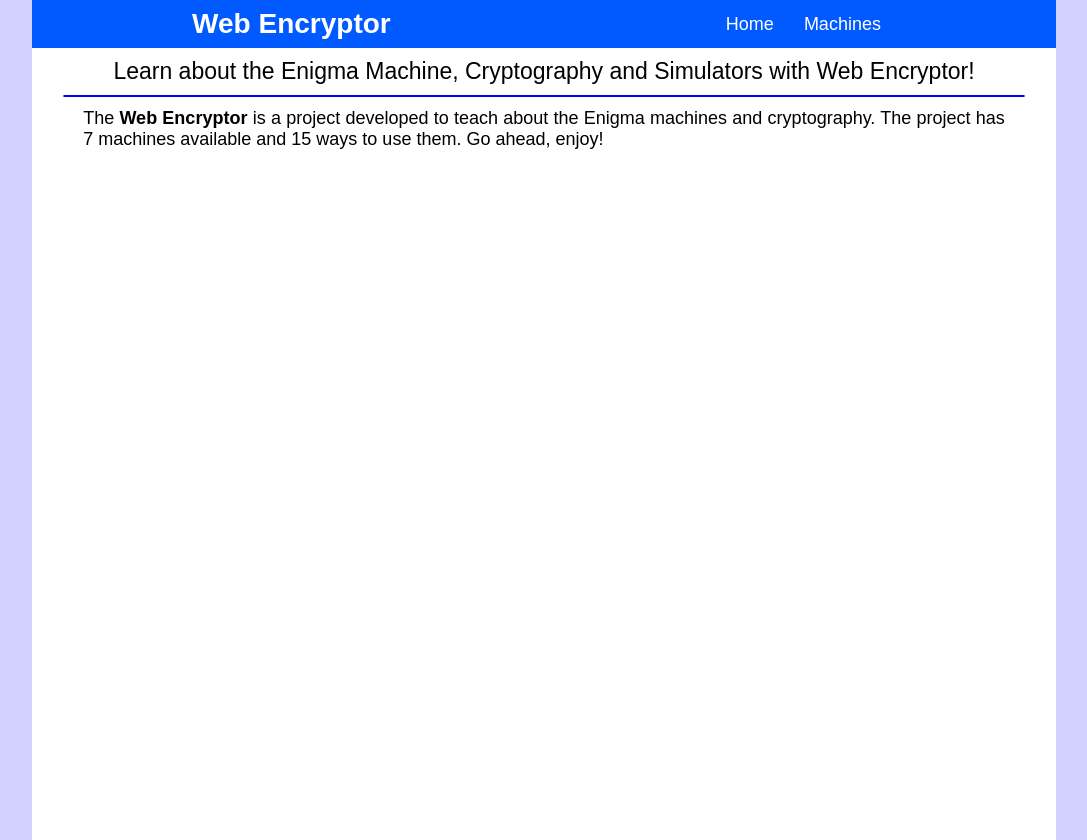
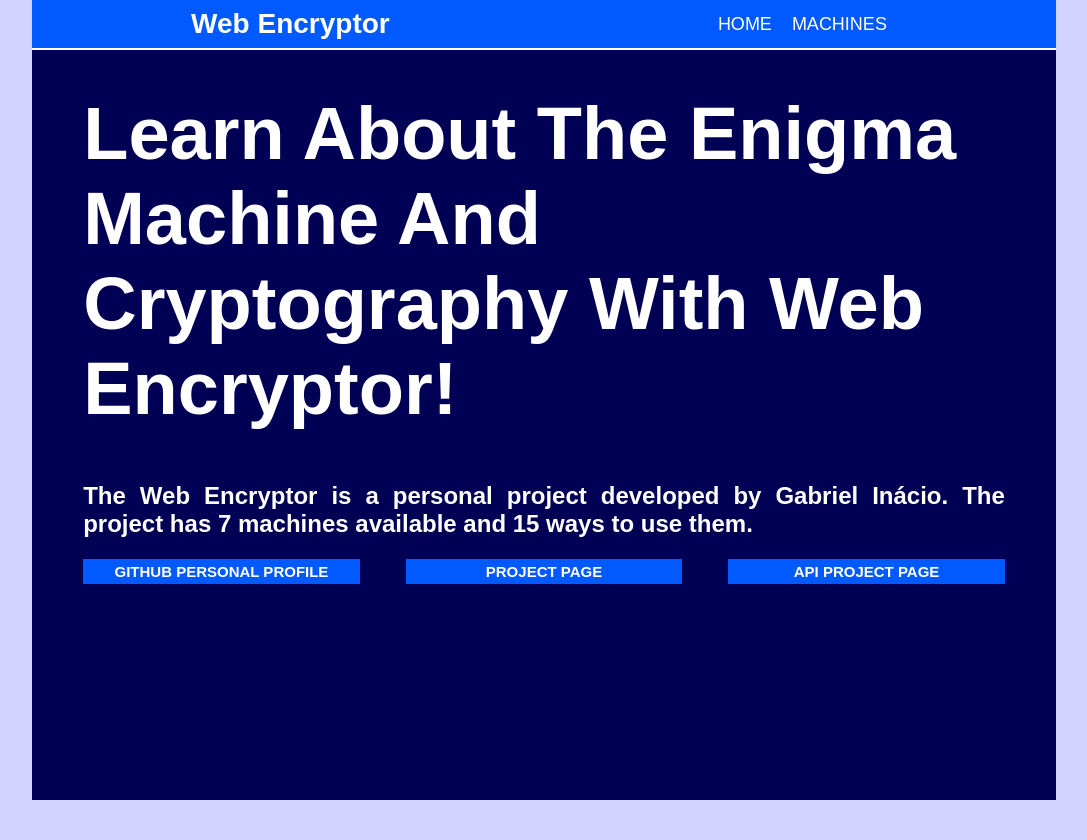
Before and after one commit to GabrielIDSM/Web-Encryptor, a React (Create React App) app: page / in a window 1280 px wide. Shown: the whole page, without its empty margins (96-1183 px from the left). After the commit the page ends 800 px from the top, so only its background shows below. Built offline with nearby package versions, Linux system fonts and the light colour scheme.

Commit message:
Home page

```diff
--- a/src/App.css
+++ b/src/App.css
@@ -1,9 +1,51 @@
 .Home{
   width: 80%;
-  min-height: 105%;
-  background-color: white;
+  min-height: 100%;
   position: absolute;
   left: 10%;
+  background-color: rgb(0, 0, 85);
+}
+
+.MainDivHome{
+  background-color: rgb(0, 0, 85);
+  border-top-style: solid;
+  border-top-width: 2px;
+  color: white;
+}
+
+.MainDivHome h1{
+  font-size: 74px;
+  padding: 4% 5% 4% 5%;
+  text-transform: capitalize;
+}
+
+.MainDivHome h2{
+  font-size: 24px;
+  padding: 1% 5% 1% 5%;
+  text-align: justify;
+}
+
+.MainDivHome ul{
+  padding: 1% 5% 2% 5%;
+  font-family: Arial, Helvetica, sans-serif;
+  font-size: 15px;
+  font-weight: bolder;
+  display: flex;
+  justify-content: space-between;
+}
+
+.MainDivHome ul li{
+  text-transform: uppercase;
+  width: 30%;
+  text-align: center;
+  display: block;
+  padding: 4px 0px 4px 0px;
+  background-color: rgb(0, 90, 255);
+}
+
+.MainDivHome a{
+  color: white;
+  display: block;
 }
 
 .Lines{
--- a/src/Home.js
+++ b/src/Home.js
@@ -7,9 +7,15 @@
         return (
             <div className="Home">
                 <Navbar />
-                <h1 className="TextLines">Learn about the Enigma Machine, Cryptography and Simulators with Web Encryptor!</h1>
-                <hr className="Lines" />
-                <h2 className="Description">The <b>Web Encryptor</b> is a project developed to teach about the Enigma machines and cryptography. The project has 7 machines available and 15 ways to use them. Go ahead, enjoy!</h2>
+                <div className="MainDivHome">
+                    <h1>Learn about the enigma machine and cryptography with web encryptor!</h1>
+                    <h2>The Web Encryptor is a personal project developed by Gabriel Inácio. The project has 7 machines available and 15 ways to use them. </h2>
+                    <ul>
+                        <li><a href="https://github.com/GabrielIDSM">Github Personal Profile</a></li>
+                        <li><a href="https://github.com/GabrielIDSM/Web-Encryptor">Project Page</a></li>
+                        <li><a href="https://github.com/GabrielIDSM/Web-Encryptor-API">API Project Page</a></li>
+                    </ul>
+                </div>
             </div>
         );
     }
--- a/src/Navbar.css
+++ b/src/Navbar.css
@@ -23,7 +23,7 @@
 
   .links li{
     display: block;
-    padding: 15px;
+    padding: 10px;
   }
 
   .Title{
@@ -32,7 +32,7 @@
   }
 
   .links li ul{
-    padding: 0px;
+    padding: 3px;
     font-size: 15px;
     font-weight: bolder;
     position: absolute;
--- a/src/Navbar.js
+++ b/src/Navbar.js
@@ -10,10 +10,10 @@
       <p className="Title"><b>Web Encryptor</b></p>
       <ul className="Navlinks">
         <Link className="links" to="/">
-          <li>Home</li>
+          <li>HOME</li>
         </Link>
         <div className="links">
-          <li><label>Machines</label>
+          <li><label>MACHINES</label>
             <ul>
               <Link to="/enigmaone">
                 <li className="MachinesListUnique">One</li>
```
